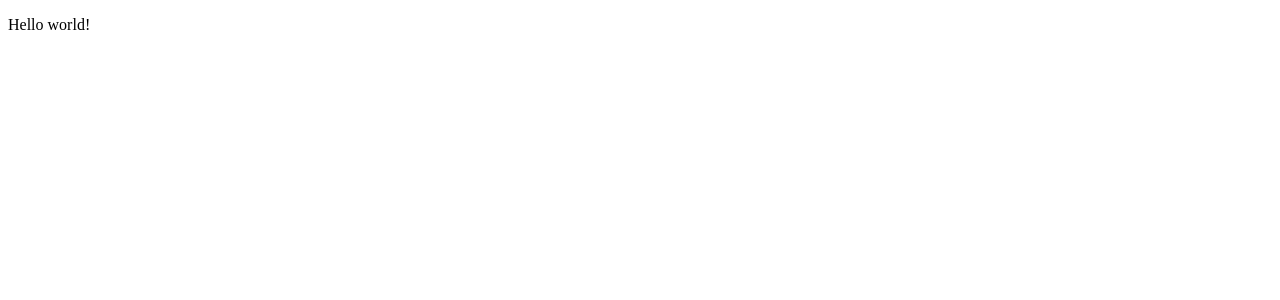
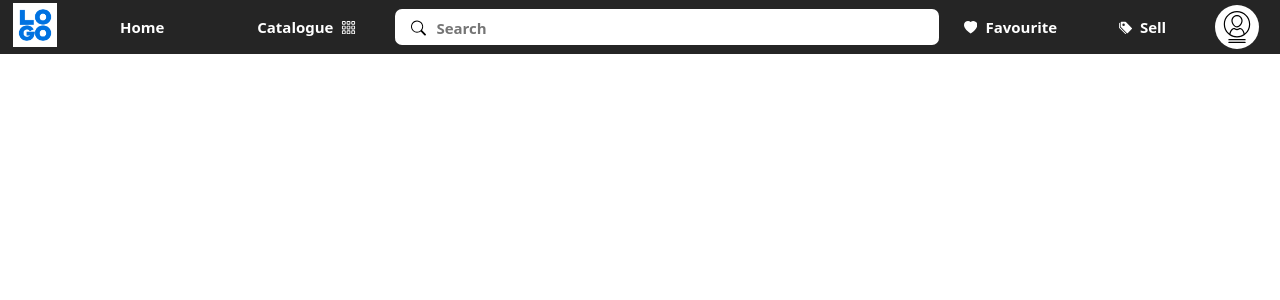
Before and after one commit to IT-Cluster-MGMN/Front-end, a React (Vite) app: page /sell in a window 1280 px wide. Shown: the top 300 px of the page. Built offline with nearby package versions, Linux system fonts and the light colour scheme.

Commit message:
added-navbar-to-sellpage

```diff
--- a/src/components/SellPage.jsx
+++ b/src/components/SellPage.jsx
@@ -1,6 +1,8 @@
+import Navbar from './Navbar'
+
 const SellPage = () => {
     return(
-        <p>Hello world!</p>
+        <div className='absolute top-0 left-0 w-full'><Navbar/></div>
     );
 };
 export default SellPage;
```
